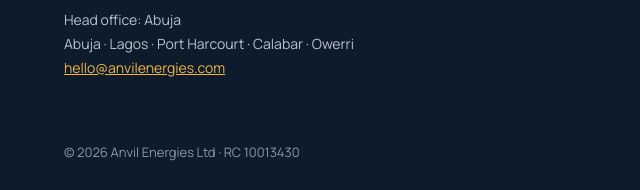
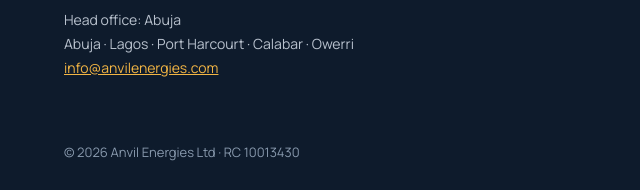
Before and after one commit to vycount/anvilenergies.com, a plain HTML site: page index.html in a window 1280 px wide. Shown: the part 3076-3266 px from the top of the page, 0-640 px from the left. Drawn offline with Linux system fonts and the light colour scheme.

Commit message:
Use info@ as the contact email
Both mailto links and the footer address now use info@anvilenergies.com instead of hello@.

Co-Authored-By: Claude Sonnet 5.5 <noreply@anthropic.com>
Claude-Session: https://claude.ai/code/session_012duNf6ApkHkn2G1tMAuRgm

```diff
--- a/index.html
+++ b/index.html
@@ -252,7 +252,7 @@ footer{border-top:1px solid #22344B}
         <h2>For fleets, businesses and partners</h2>
         <p>Fleet charging plans, solar for commercial sites, and partnership opportunities across all our locations.</p>
       </div>
-      <a class="btn-navy" href="mailto:hello@anvilenergies.com">Talk to our team</a>
+      <a class="btn-navy" href="mailto:info@anvilenergies.com">Talk to our team</a>
     </div>
   </section>
 </main>
@@ -263,7 +263,7 @@ footer{border-top:1px solid #22344B}
       <span class="wm"><b>anv<span class="idot">ı<i></i></span>l</b> <span class="l">energies</span></span>
       <p>Head office: Abuja<br>
       Abuja · Lagos · Port Harcourt · Calabar · Owerri<br>
-      <a href="mailto:hello@anvilenergies.com">hello@anvilenergies.com</a></p>
+      <a href="mailto:info@anvilenergies.com">info@anvilenergies.com</a></p>
     </div>
     <div class="foot-cols">
       <div><b>Services</b><a href="#services">EV charging</a><a href="#services">Solar</a><a href="#services">Batteries</a><a href="#business">Business</a></div>
```
